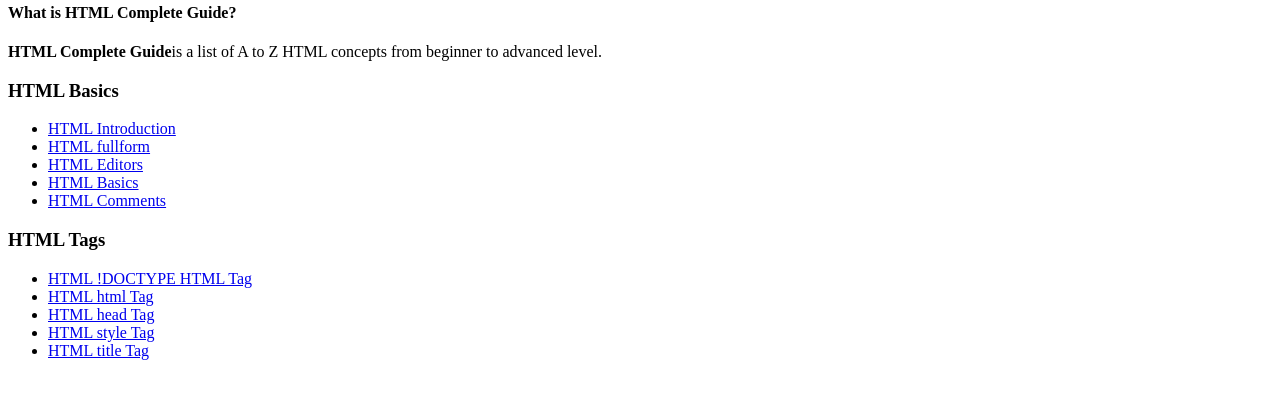
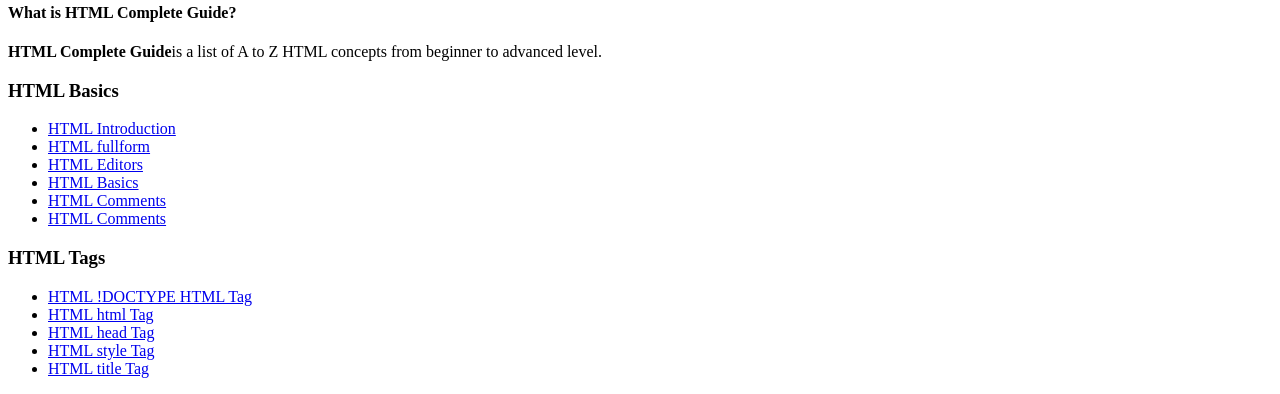
Before and after one commit to VaishnaviChikyala/Project, a plain HTML site: page index.html in a window 1280 px wide. Shown: the part 541-935 px from the top of the page. Drawn offline with Linux system fonts and the light colour scheme.

Commit message:
sameekha 2

```diff
--- a/index.html
+++ b/index.html
@@ -36,6 +36,9 @@
         <li>
             <a href="https://www.geeksforgeeks.org/html-comments/">HTML Comments</a>
         </li>
+         <li>
+            <a href="https://www.geeksforgeeks.org/html-comments/">HTML Comments</a>
+        </li>
     </ul>
     <h3><b>HTML Tags</b></h3>
     <ul>
```
